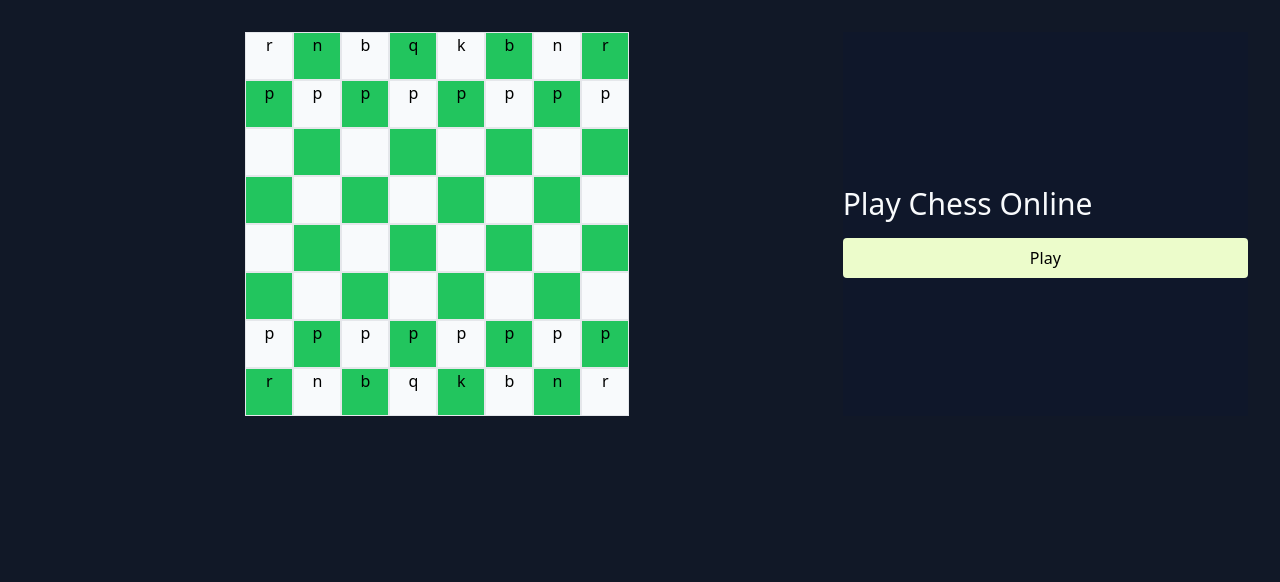
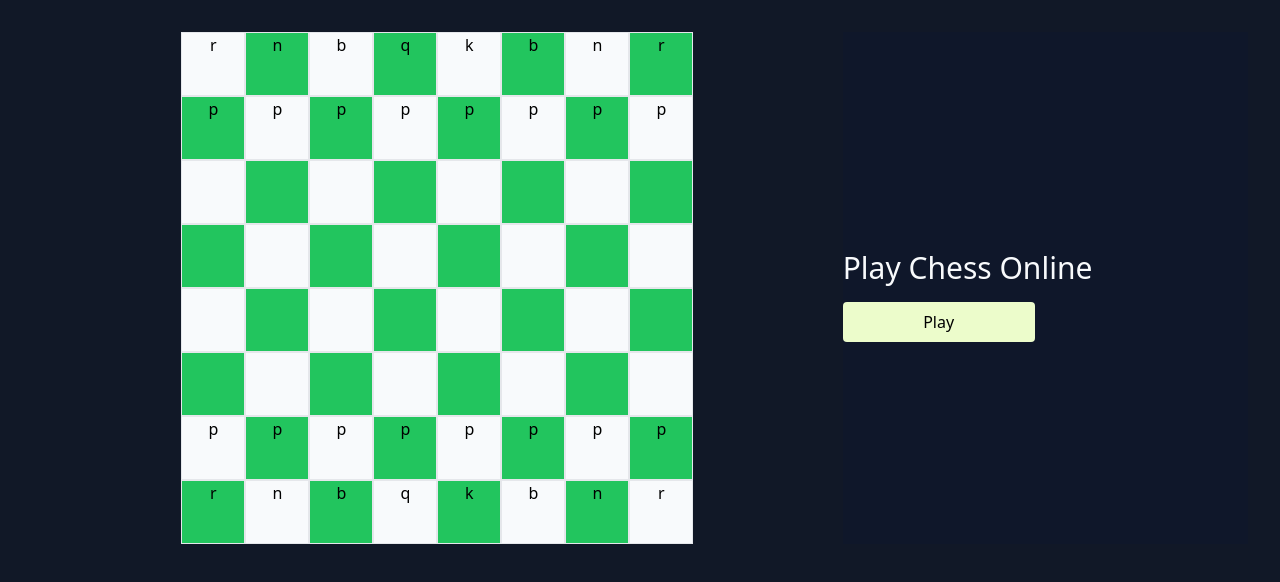
Before and after one commit to ayukrish/chess, a React (Vite) app in the folder frontend/: page / in a window 1280 px wide. Shown: the top 582 px of the page. Built offline with nearby package versions, Linux system fonts and the light colour scheme.

Commit message:
feat: create basic UI

```diff
--- a/frontend/src/Components/ChessBoard.tsx
+++ b/frontend/src/Components/ChessBoard.tsx
@@ -35,7 +35,7 @@ const ChessBoard = ({ board, setBoard, chess } : {
                     }
                   }}
                   key={j}
-                  className={`w-12 h-12 border ${(i+j)%2 === 0 ? "bg-slate-50" : "bg-green-500"} justify-center flex`}
+                  className={`w-16 h-16 border ${(i+j)%2 === 0 ? "bg-slate-50" : "bg-green-500"} justify-center flex`}
                 >
                   {square?.type}
                 </div>
--- a/frontend/src/Components/Game.tsx
+++ b/frontend/src/Components/Game.tsx
@@ -9,9 +9,9 @@ const Game = () => {
       <div className="col-span-4 flex justify-center">
         <ChessBoard board={board} setBoard={setBoard} chess={chess} />
       </div>
-      <div className="col-span-2 bg-slate-900 flex flex-col justify-center w-full">
+      <div className="col-span-2 bg-slate-900 flex flex-col justify-center">
         <h1 className="py-4 text-slate-50 text-3xl">Play Chess Online</h1>
-        <button className="py-2 px-4 btn rounded bg-lime-100">Play</button>
+        <button className="py-2 px-4 btn rounded bg-lime-100 max-w-48">Play</button>
       </div>
     </div>
   )
```
